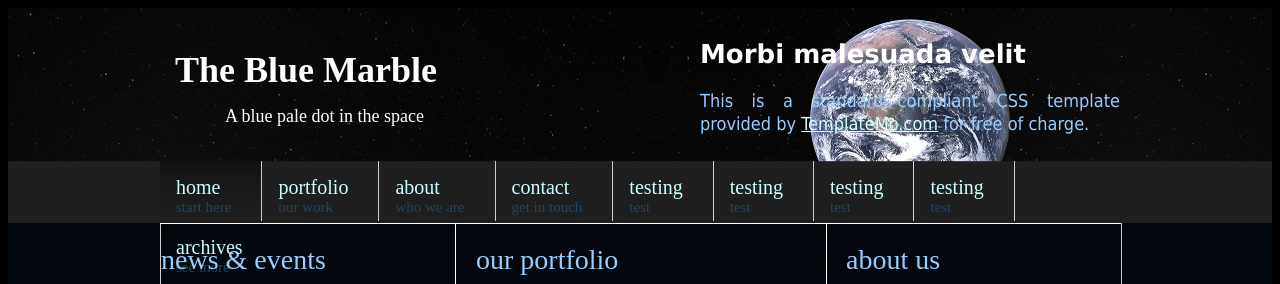
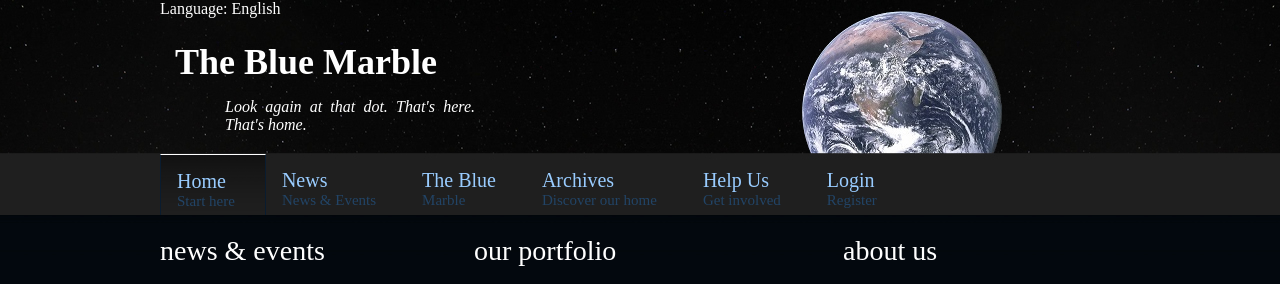
Before and after one commit to manuerumx/BlueMarble, a PHP site: page / in a window 1280 px wide. Shown: the top 284 px of the page. Run offline with PHP 8.4, Linux system fonts and the light colour scheme.

Commit message:
Css improved

```diff
--- a/css/bluemarble.css
+++ b/css/bluemarble.css
@@ -1,29 +1,22 @@
 /*
     Document   : bluemarble
     Created on : 20/03/2013, 03:28:56 PM
-    Author     : indigo
+    Author     : Manuel González Rivera
     Description:
         Purpose of the stylesheet follows.
 */
-
 body{
     background-color: #000;
     color: #FFF;
+    margin: 0;
 }
 a:link, a:visited {
-    color: #cff;
+    color: #99CCFF;
     text-decoration: underline;
 }
 a:active, a:hover {
-    color: #cf3;
+    color:  #99CCFF;
     text-decoration: none;
-}
-
-.logo{
-    background: transparent url('../media/blue_marble225.jpg') no-repeat 3px center;
-    width: 230px;
-    height: 200px;
-    padding-top: 10px;
 }
 
 /*CSS styles page structure*/
@@ -37,6 +30,12 @@
     background: url(../media/page/bluemarble_top_bg.jpg) repeat-x;
 }
 
+#blumarble_toolbar{
+    position: absolute;
+    margin: 0 auto;
+    width: 960px;
+    height:30px;
+}
 #bluemarble_header {
     width: 960px;
     height: 257px;
@@ -55,8 +54,9 @@
     margin: 0 0 15px 0;
 }
 #bluemarble_logo_area p {
-    font-size: 18px;
+    font-size: 16px;
     color: #fff;
+    font-style: italic;
     font-family: "Times New Roman", Times, serif;
     margin: 0 0 0 50px;
 }
@@ -84,13 +84,12 @@
     height: 60px;
     padding: 0;
     margin: 14px 0 0 0;
-    border-bottom: 1px solid #FFF;
 }
 #bluemarble_menu ul {
     margin: 0;
     padding: 0;
     width: 960px;
-    margin-top: -2px;
+    margin-top: -1px;
     list-style: none;
 }
 #bluemarble_menu ul li {
@@ -104,7 +103,6 @@
     font-size: 12px;
     text-align: left;
     text-decoration: none;
-    border-right: 1px solid #CDCDCD;
     font-size: 20px;
     outline: 0;
     color: #d0e6ff;
@@ -354,25 +364,32 @@
 }
 h1 {
     font-size: 28px;
-    color: #9cf;
+    color: #FFFFFF;
     font-weight: normal;
     margin: 0 0 20px 0;
 }
 h2 {
     font-size: 20px;
-    color: #cff;
+    color: #C9C9C9;
     margin: 0 0 20px 0;
 }
 h3 {
     font-size: 25px;
-    color: #9cf;
+    color: #FFFFFF;
     margin: 0 0 20px 0;
 }
 h4 {
     font-size: 13px;
-    color: #cff;
+    color: #1B1B1B;
     margin: 0 0 20px 5px;
     background: url(../media/page/bluemarble_bullet_arrow.png) no-repeat;
     background-position: 0 6px;
     padding: 0 0 0 15px;
 }
+.spaceapps{
+    padding: 0 0 0 70px;
+}
+
+.nasa{
+    padding: 7px 0 0 60px;
+}
--- a/index.php
+++ b/index.php
@@ -1,7 +1,7 @@
 <!DOCTYPE html>
 <html>
     <head>
-        <title>The Blue Marble project</title>
+        <title>The Blue Marble Project</title>
         <meta http-equiv="Content-Type" content="text/html; charset=UTF-8">
         <meta name="keywords" content="Blue Marble NASA SpaceApps Challenge Image"/>
         <meta name="description" content="{m_descri}"/>
@@ -11,60 +11,42 @@
         <link type="text/css" rel="stylesheet" href="css/bluemarble.css"/>
     </head>
     <body>
-         <div id="bluemarble_top_section">
+        <div id="bluemarble_top_section">
             <div class="bluemarble_container">
+                <div id="blumarble_toolbar">Language: English</div>
                 <div id="bluemarble_header">
                     <div id="bluemarble_logo_area">
                         <h2>The Blue Marble</h2>
-                        <p>A blue pale dot in the space</p>
+                        <p>Look again at that dot. That's here. That's home.</p>
                     </div>
-                    <div id="bluemarble_header_right">
-                        <h2>Morbi malesuada velit</h2>
-                        <p>
-                            This is a standards-compliant CSS template provided by
-                            <a href="http://www.bluemarble.com" target="_parent">TemplateMo.com</a> for free of charge.
-                        </p>
-                    </div>
+                    <div id="bluemarble_header_right"></div>
                     <div class="cleaner"></div>
                     <div id="bluemarble_menu">
                         <ul>
                             <li class="current">
-                               <a href="#">home</a>
-                                <p>start here</p>
+                               <a href="#">Home</a>
+                                <p>Start here</p>
                             </li>
                             <li>
-                                <a href="http://www.bluemarble.com" target="_parent">portfolio</a>
-                                <p> our work</p>
+                                <a href="#">News</a>
+                                <p>News &amp; Events</p>
                             </li>
                             <li>
-                                <a href="#">about</a>
-                                <p>who we are</p>
+                                <a href="#">The Blue</a>
+                                <p>Marble</p>
                             </li>
                             <li>
-                                <a href="#">contact</a>
-                                <p>get in touch</p>
+                                <a href="/BlueMarble" target="_parent">Archives</a>
+                                <p>Discover our home</p>
                             </li>
                             <li>
-                                <a href="#">testing</a>
-                                <p>test</p>
-                            </li>
-                            <li>
-                                <a href="#">testing</a>
-                                <p>test</p>
-                            </li>
-                            <li>
-                                <a href="#">testing</a>
-                                <p>test</p>
-                            </li>
-                            <li>
-                                <a href="#">testing</a>
-                                <p>test</p>
+                                <a href="#">Help Us</a>
+                                <p>Get involved</p>
                             </li>
                             <li class="last">
-                                <a href="#">archives</a>
-                                <p>see more</p>
+                                <a href="#">Login</a>
+                                <p>Register</p>
                             </li>
-
                         </ul>
                     </div>
                 </div>
@@ -102,13 +84,12 @@
                 <h1>our portfolio</h1>
                     <a href="http://www.bluemarble.com/preview/bluemarble_150_creative_idea" target="_blank"><img src="images/bluemarble_img_2.png" alt="creative web template" border="0" class="mid_img" /></a>
                     <a href="http://www.bluemarble.com/preview/bluemarble_151_grunge" target="_blank"><img src="images/bluemarble_img_3.png" alt="grunge css template" border="0" class="mid_img" /></a>
-                    <a href="#"><img src="images/bluemarble_img_4.png" alt="free css template" border="0" class="mid_img" /></a>
+                    <a href="#"><img src="media/page/bluemarble_img_4.png" alt="free css template" border="0" class="mid_img" /></a>
                     <br /><a href="#"><strong>View All</strong></a>
             </div>
 
             <div class="bluemarble_3_col right_section">
                 <h1>about us</h1>
-                <img class="image" src="images/bluemarble_img_1.png" alt="Icon" />
                 <p>Duis vitae velit sed dui malesuada dignissim. Donec mollis aliquet ligula. Maecenas adipiscing elementum ipsum. Pellentesque vitae magna. Sed nec est. Suspendisse a nibh tristique justo rhoncus volutpat.</p>
                 <ul class="bluemarble_list">
                     <li><a href="#">Quisque in diam a justo condimentum</a></li>
@@ -125,19 +106,14 @@
 <div class="bluemarble_container">
 <div class="bluemarble_bottom_panel">
             <div class="bluemarble_3_col bottom_left">
-                <h2>privacy policy</h2>
-                <p>Pellentesque fermentum dolor. Aliquam quam lectus, facilisis auctor, ultrices ut, elementum vulputate, nunc.</p>
-                <div id="bluemarble_footer">
-                    <div id="bluemarble_footer_top"></div>
-                    <div id="bluemarble_footer_mid">
-                        Copyright &copy; 2024 <a href="#">Your Company Name<br />
-                        </a>Designed by <a href="http://www.bluemarble.com/page/1" target="_parent">Free CSS Templates</a>
-                    </div>
-                    <div id="bluemarble_footer_bottom"></div>
+                <div class="nasa">
+                <a href="http://nasa.gov/" target="_blank">
+                    <img src="media/page/nasa_logo.png" alt="NASA logo" Title="NASA"/>
+                </a>
                 </div>
             </div>
-            <div class="bluemarble_3_col bottmo_middle">
-                <h2>useful links</h2>
+            <div class="bluemarble_3_col bottom_middle">
+                <h2>Useful Links</h2>
                 <ul class="bluemarble_list bullet_arrow">
                     <li><a href="#">Cras ornare tris tique</a></li>
                     <li><a href="#">Vivamus vestibulum nulla </a></li>
@@ -154,19 +130,15 @@
                 </ul>
             </div>
             <div class="bluemarble_3_col bottom_right">
-                <div class="bluemarble_newsletter">
-                    <h4>Newsletter</h4>
-                    <p>Enter your email address below.</p>
-                    <form action="#" method="post">
-                        <label>Email : </label>
-                        <input type="text" value="" name="name" class="field"  title="E-mail" onfocus="clearText(this)" onblur="clearText(this)" />
-                        <input type="submit" name="search" value = "Subscribe" alt="Search" class="button" title="Subscribe" />
-                        <div class="cleaner"></div>
-                    </form>
+                <div class="spaceapps">
+                <a href="http://spaceappschallenge.org/" target="_blank">
+                    <img src="media/page/spaceappschallenge-125x129.png" alt="SpaceAppsChallenge logo" Title="Space Apps Challenge 2013"/>
+                </a>
                 </div>
             </div>
             <div class="cleaner"></div>
         </div>
+        <div id="bluemarble_copy"></div>
     </div><!-- End Of Container  -->
   </div><!-- End Of Bottom Section  -->
 
```
Also changed, not shown: other parts of css/bluemarble.css (+24 -12 lines), media/blue_marble225.jpg (deleted), media/blue_marble450.jpg (deleted), media/header_logo.gif (deleted), media/page/bluemarble_img_1.png (deleted), media/page/bluemarble_newsletter_bg.png (deleted), media/page/bluemarble_section_1.png (deleted), media/page/bluemarble_top_bg.png (deleted), media/page/nasa_logo.png (added), media/page/spaceappschallenge-125x129.png (added), media/page/sub_menu.png (deleted).
